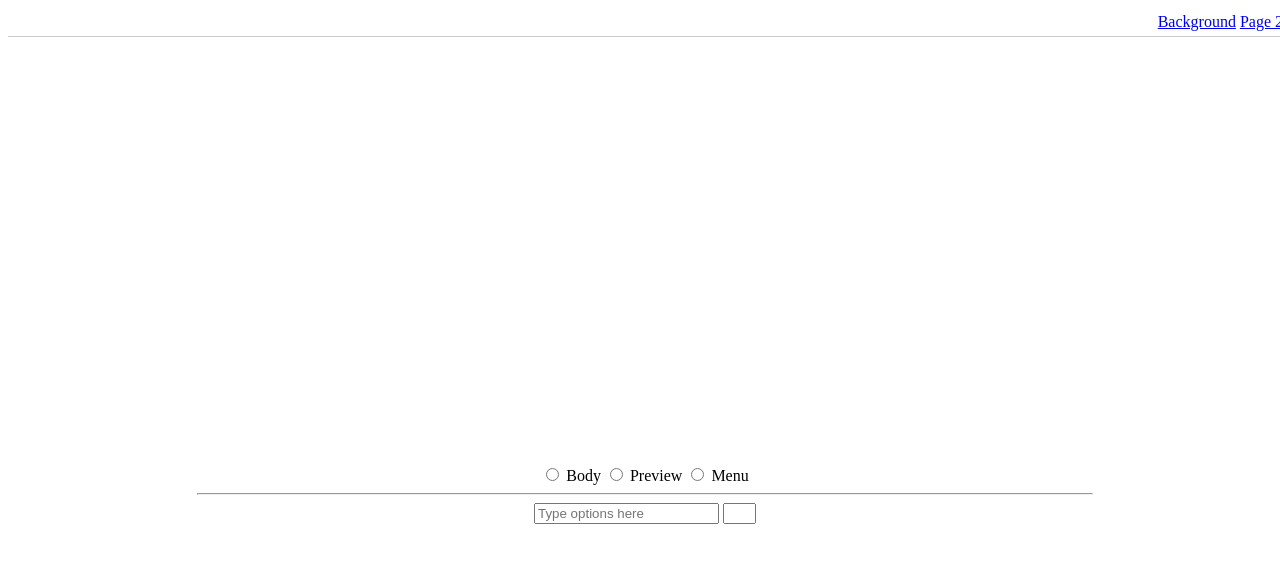
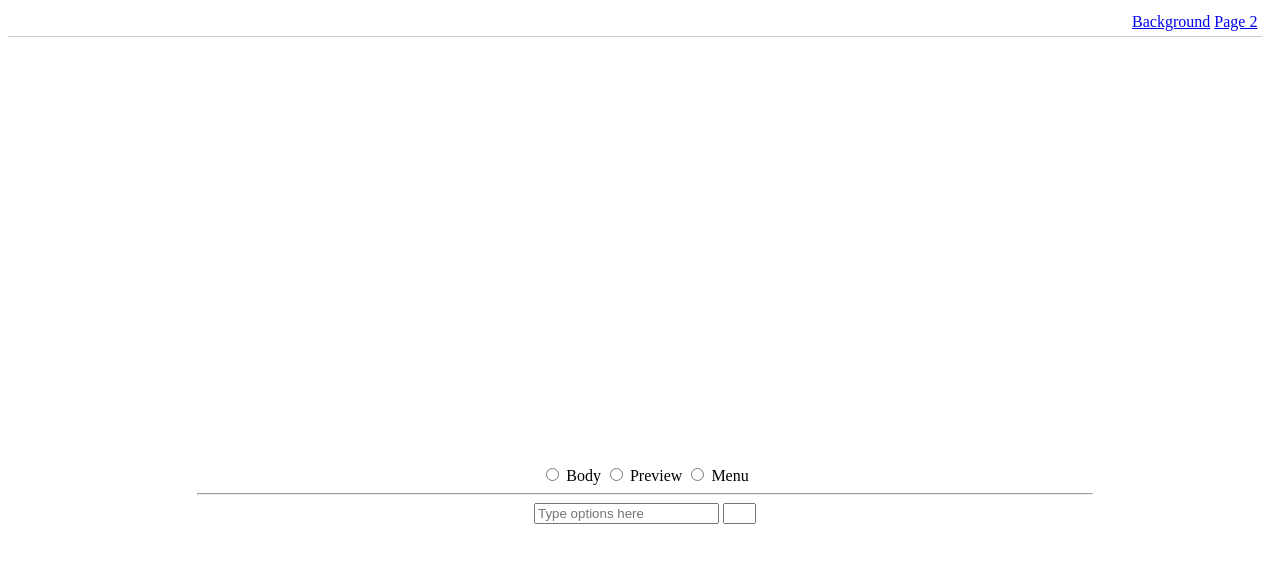
Before and after one commit to MaksymChumak/tutorial3-4, a plain HTML site: page page2.html in a window 1280 px wide. Drawn offline with Linux system fonts and the light colour scheme.

Commit message:
Minor display fix

```diff
--- a/page2.css
+++ b/page2.css
@@ -17,7 +17,7 @@
 
 #preview {
 	width: 100%;
-	height: 70%
+	height: 70%;
 }
 
 #controls {
@@ -27,8 +27,8 @@
 	text-align: center;
 }
 body {
-	height: 100vh;
-	width: 100vw;
+	height: 97vh;
+	width: 98vw;
 }
 
 body, #preview, #menu {
```
